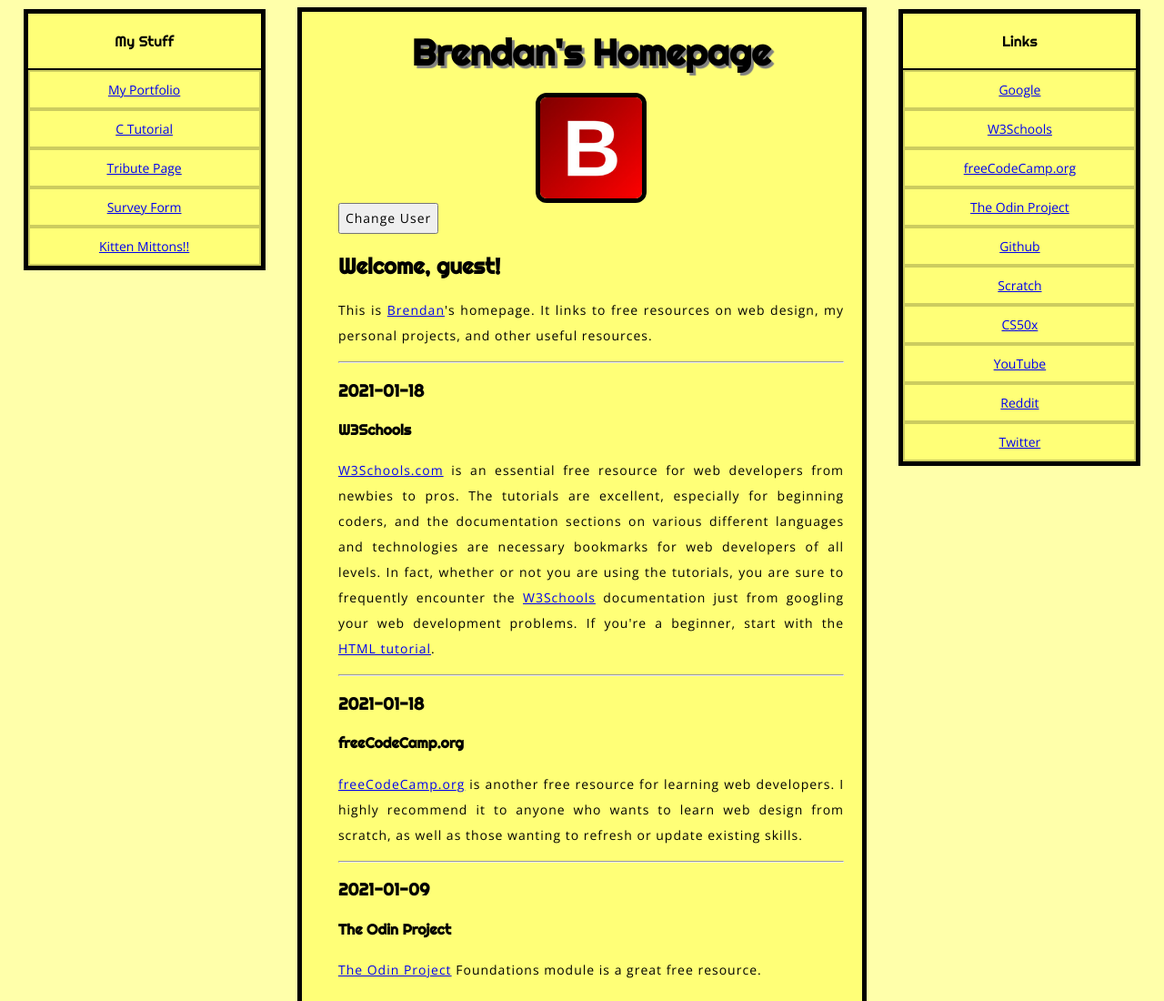
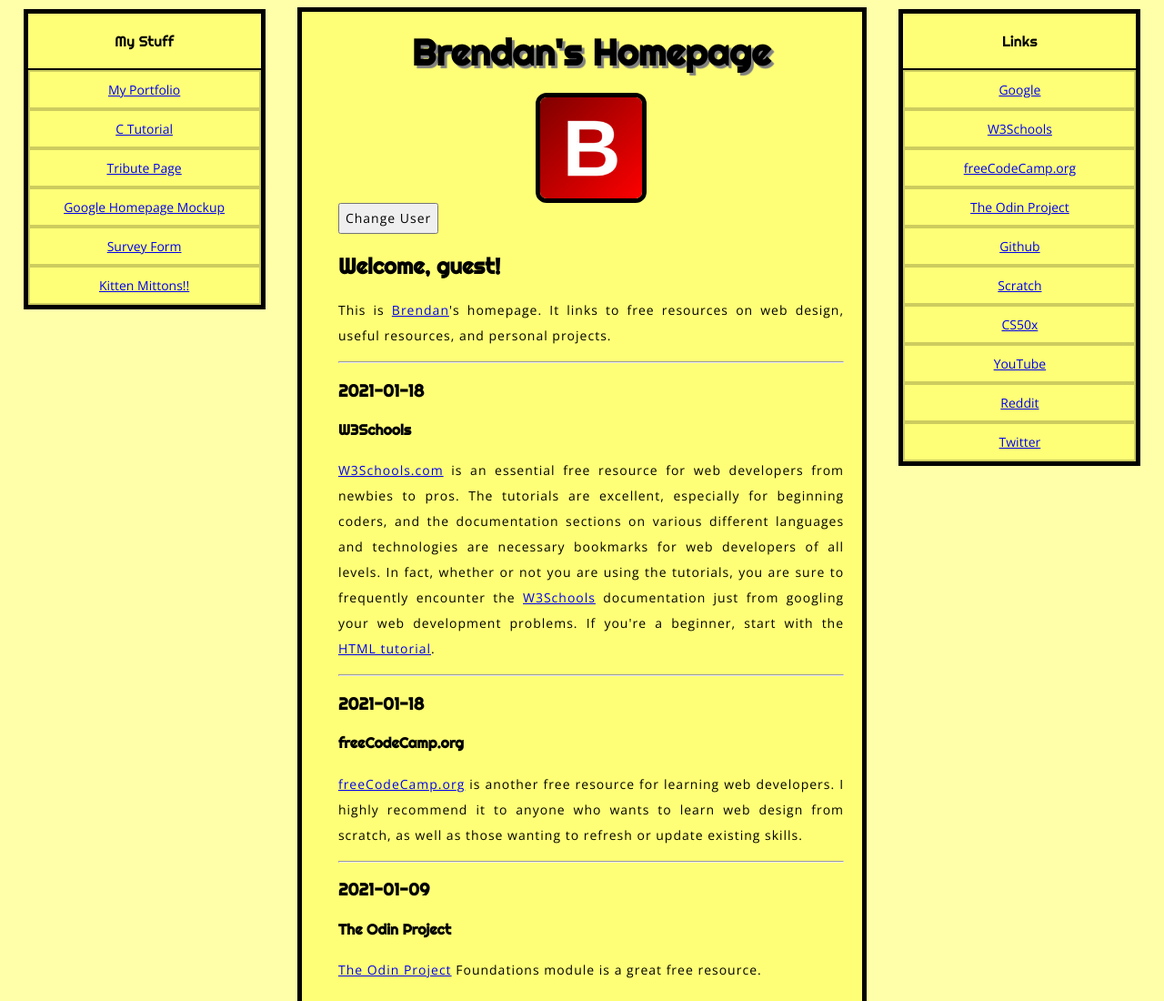
Before and after one commit to BrendanGasparin/yellow-blog, a plain HTML site: page index.html in a window 1280 px wide. Shown: the top 1100 px of the page at 91% size. Drawn offline with nearby package versions, Linux system fonts and the light colour scheme.

Commit message:
Add link to google-homepage

```diff
--- a/index.html
+++ b/index.html
@@ -17,6 +17,7 @@
           <a href="construction.html"><div class="link-item">My Portfolio</div></a>
           <a href="c-tutorial/index.html"><div class="link-item">C Tutorial</div></a>
           <a href="tribute-page/index.html"><div class="link-item">Tribute Page</div></a>
+          <a href="google-homepage/index.html"><div class="link-item">Google Homepage Mockup</div></a>
           <a href="survey-form/index.html"><div class="link-item">Survey Form</div></a>
           <a href="kitten-mittons/index.html"><div class="link-item">Kitten Mittons!!</div></a>
         </nav>
@@ -38,7 +39,7 @@
         <a href="https://www.twitter.com/BrendanGasparin"><img src="images/b-logo.jpeg" class="b-logo" alt="A white B logo that changes background when clicked."></a>
         <button>Change User</button>
         <h2>Welcome, guest!</h2>
-        <p>This is <a href="https://www.twitter.com/BrendanGasparin">Brendan</a>'s homepage. It links to free resources on web design, my personal projects, and other useful resources.</p>
+        <p>This is <a href="https://www.twitter.com/BrendanGasparin">Brendan</a>'s homepage. It links to free resources on web design, useful resources, and personal projects.</p>
         <hr>
       </header>
       <main>
```
